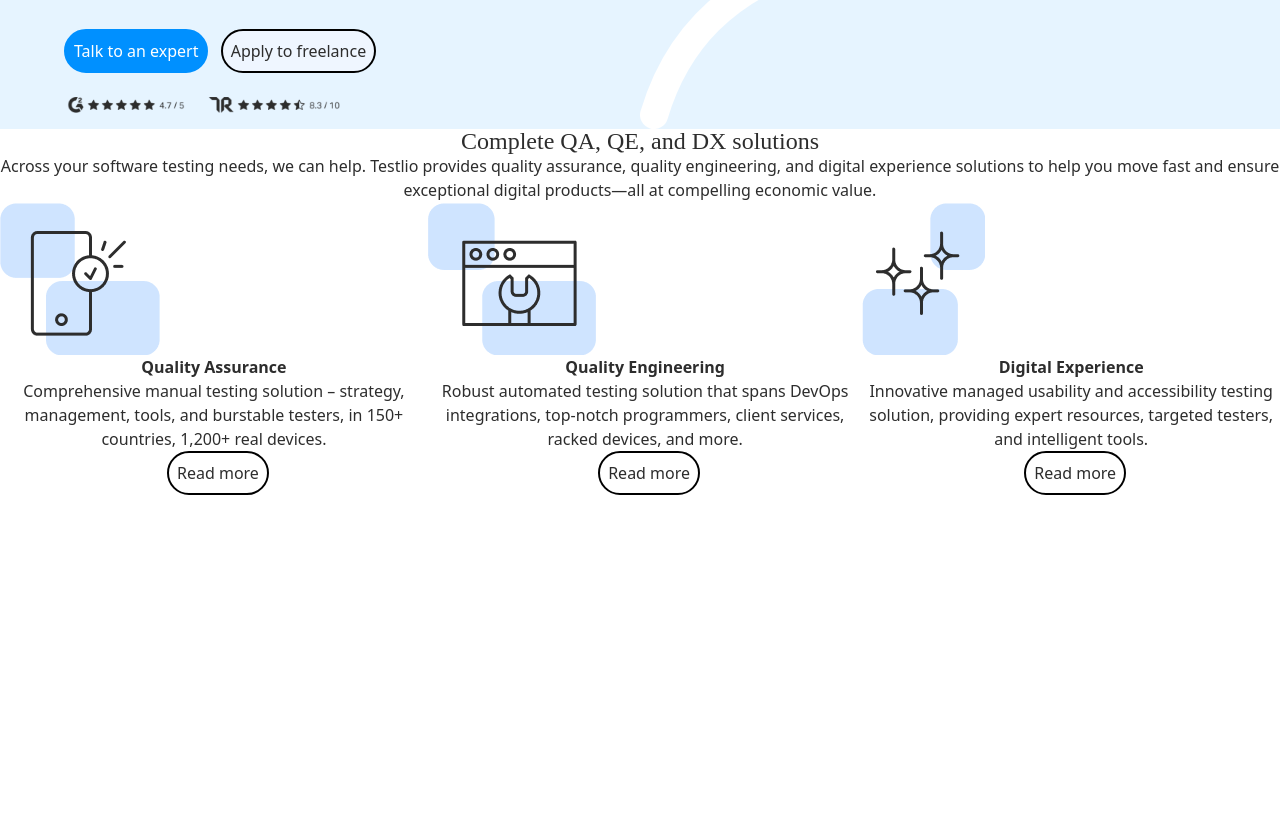
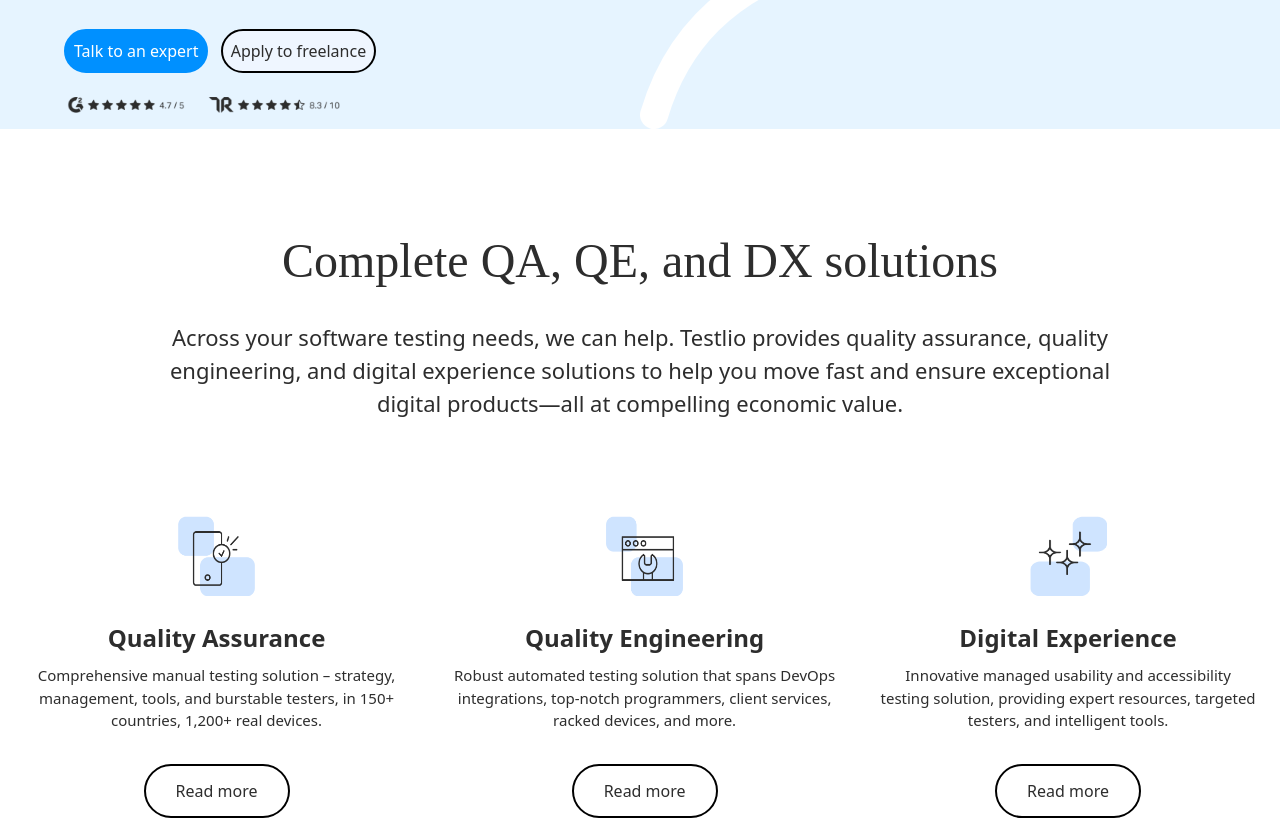
Before and after one commit to KOtepalu/KL, a website: page public/index.html in a window 1280 px wide. Shown: the part 518-1340 px from the top of the page. Before the commit the page ends 1013 px from the top, so only its background shows below. Drawn offline with nearby package versions, Linux system fonts and the light colour scheme; a web font is replaced by a local one.

Commit message:
12.03 update

```diff
--- a/public/index.html
+++ b/public/index.html
@@ -50,6 +50,7 @@
             e.name = e.name === 'menu' ? 'close' : 'menu'
         }
     </script>
+    <!--SECTION 1-->
     <div class="bg-[#e6f4ff] flex grid-flow-col h-full">
         <div class="p-4 w-1/2 pl-16 pt-16">
             <h1 class="text-5xl font-title p-2 pt-4">Your trusted partner in critical testing moments</h1>
@@ -65,31 +66,48 @@
         </div>
     </div>
     <!--SECTION 2-->
-    <div>
-        <div>
-            <h2 class="font-title text-center text-2xl">Complete QA, QE, and DX solutions</h2>
-            <p class="text-center text-wrap">Across your software testing needs, we can help. Testlio provides quality assurance, quality engineering, and digital experience solutions to help you move fast and ensure exceptional digital products—all at compelling economic value.</p>
-        </div>
-        <div class="flex">
-            <div class="text-center">
-                <img src="../quality-assurance.png" alt="Assurance">
-                <strong>Quality Assurance</strong>
-                <p>Comprehensive manual testing solution – strategy, management, tools, and burstable testers, in 150+ countries, 1,200+ real devices.</p>
-                <div><button class="bg-white p-2 ml-2 rounded-full border-black border-2 hover:bg-black hover:text-white">Read more</button></div>
+    <section class="py-24">
+        <div class="px-6">
+            <div>
+                <h2 class="font-title text-center text-[48px] mx-36">Complete QA, QE, and DX solutions</h2>
+                <p class="text-center text-[22px] mx-[140.75px] mt-[24px] mb-[96px]">Across your software testing needs, we can help. Testlio provides quality assurance, quality engineering, and digital experience solutions to help you move fast and ensure exceptional digital products—all at compelling economic value.</p>
             </div>
-            <div class="text-center">
-                <img src="../quality-engineering.png" alt="Engineering">
-                <strong>Quality Engineering</strong>
-                <p>Robust automated testing solution that spans DevOps integrations, top-notch programmers, client services, racked devices, and more.</p>
-                <div><button class="bg-white p-2 ml-2 rounded-full border-black border-2 hover:bg-black hover:text-white">Read more</button></div>
-            </div>
-            <div class="text-center">
-                <img src="../digital-experience.png" alt="Experience">
-                <strong>Digital Experience</strong>
-                <p>Innovative managed usability and accessibility testing solution, providing expert resources, targeted testers, and intelligent tools.</p>
-                <div><button class="bg-white p-2 ml-2 rounded-full border-black border-2 hover:bg-black hover:text-white">Read more</button></div>
+            <div class="flex mt-[-32px] mx-[-20px] warp">
+                <div class="text-center mt-8 px-5">
+                    <figure class="flex justify-center"><img src="../quality-assurance.png" alt="Assurance" class="h-[80px] w-[77px]"></figure>
+                    <h4 class="mt-6 mb-2 text-[24px]"><strong>Quality Assurance</strong></h4>
+                    <p class="text-[15px]">Comprehensive manual testing solution – strategy, management, tools, and burstable testers, in 150+ countries, 1,200+ real devices.</p>
+                    <div class="mt-8"><button class="bg-white py-[13px] px-[30px] rounded-full border-black border-2 hover:bg-black hover:text-white">Read more</button></div>
+                </div>
+                <div class="text-center mt-8 px-5">
+                    <figure class="flex justify-center"><img src="../quality-engineering.png" alt="Engineering" class="h-[80px] w-[77px]"></figure>
+                    <h4 class="mt-6 mb-2 text-[24px]"><strong>Quality Engineering</strong></h4>
+                    <p class="text-[15px]">Robust automated testing solution that spans DevOps integrations, top-notch programmers, client services, racked devices, and more.</p>
+                    <div class="mt-8"><button class="bg-white py-[13px] px-[30px] rounded-full border-black border-2 hover:bg-black hover:text-white">Read more</button></div>
+                </div>
+                <div class="text-center mt-8 px-5">
+                    <figure class="flex justify-center"><img src="../digital-experience.png" alt="Experience" class="h-[80px] w-[77px]"></figure>
+                    <h4 class="mt-6 mb-2 text-[24px]"><strong>Digital Experience</strong></h4>
+                    <p class="text-[15px]">Innovative managed usability and accessibility testing solution, providing expert resources, targeted testers, and intelligent tools.</p>
+                    <div class="mt-8"><button class="bg-white py-[13px] px-[30px] rounded-full border-black border-2 hover:bg-black hover:text-white">Read more</button></div>
+                </div>
             </div>
         </div>
-    </div>
+    </section>
+    <!--SECTION 3-->
+    <section class="py-24 bg-[#E7F4FF]">
+        <div class="px-[24px]">
+            <div class="py-[60px] px-[40px] bg-[#E7F4FF] flex justify-evenly">
+                <div>
+                    <p class="text-[16px]">FIRESIDE CHAT</p>
+                    <h2 class="text-[40px] mt-[16px] flex text-wrap font-bold">Roku’s Strategy for Localization Testing and QA—at Scale</h2>
+                    <div class="mt-[24px]"><button class="bg-[#E7F4FF] py-[13px] px-[30px] rounded-full border-black border-2 hover:bg-black hover:text-[#E7F4FF]">Watch on demand</button></div>
+                </div>
+                <div>
+                    <img src="../homepageroku-webinar.png" alt="figures">
+                </div>
+            </div>
+        </div>
+    </section>
 </body>
 </html>
```
Also changed, not shown: homepageroku-webinar.png (added), public/style.css.
